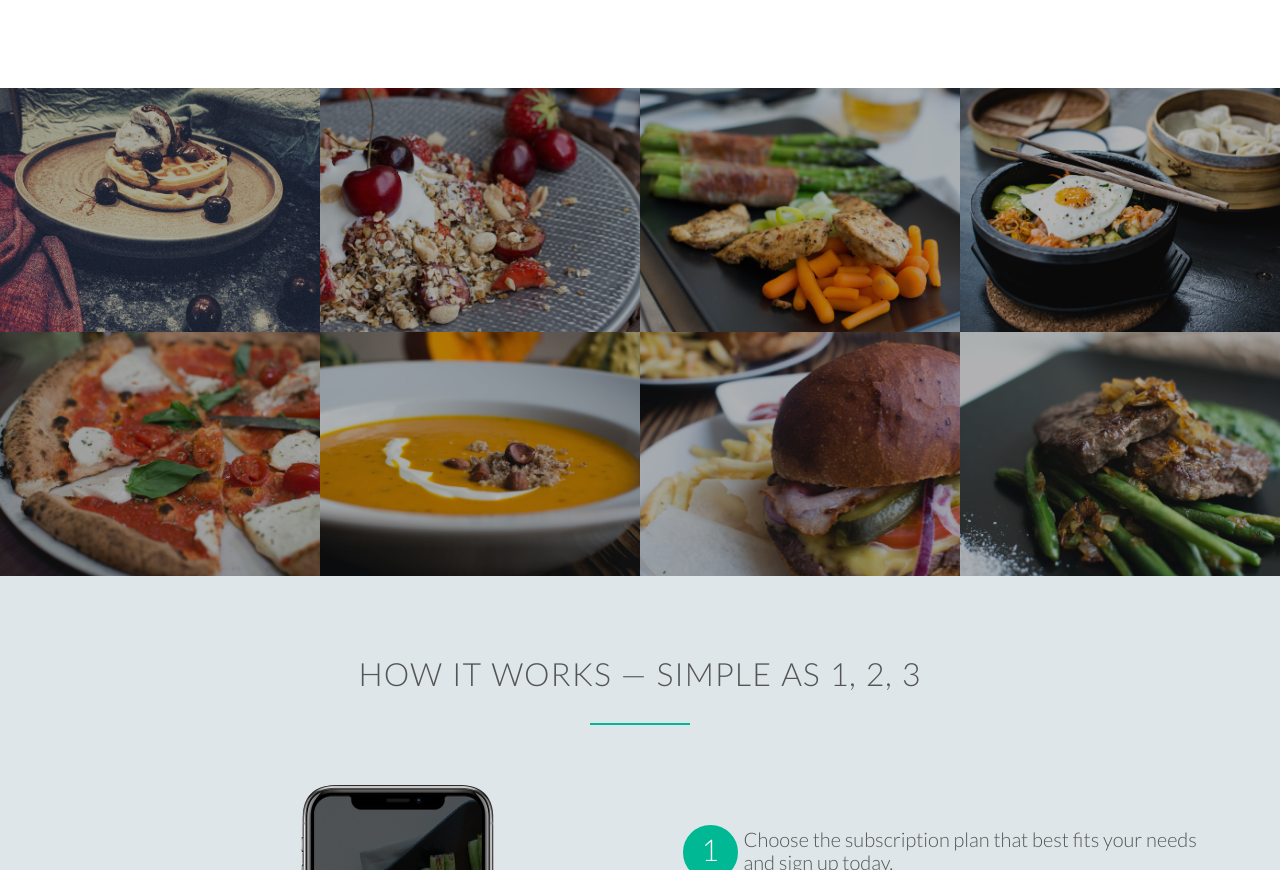
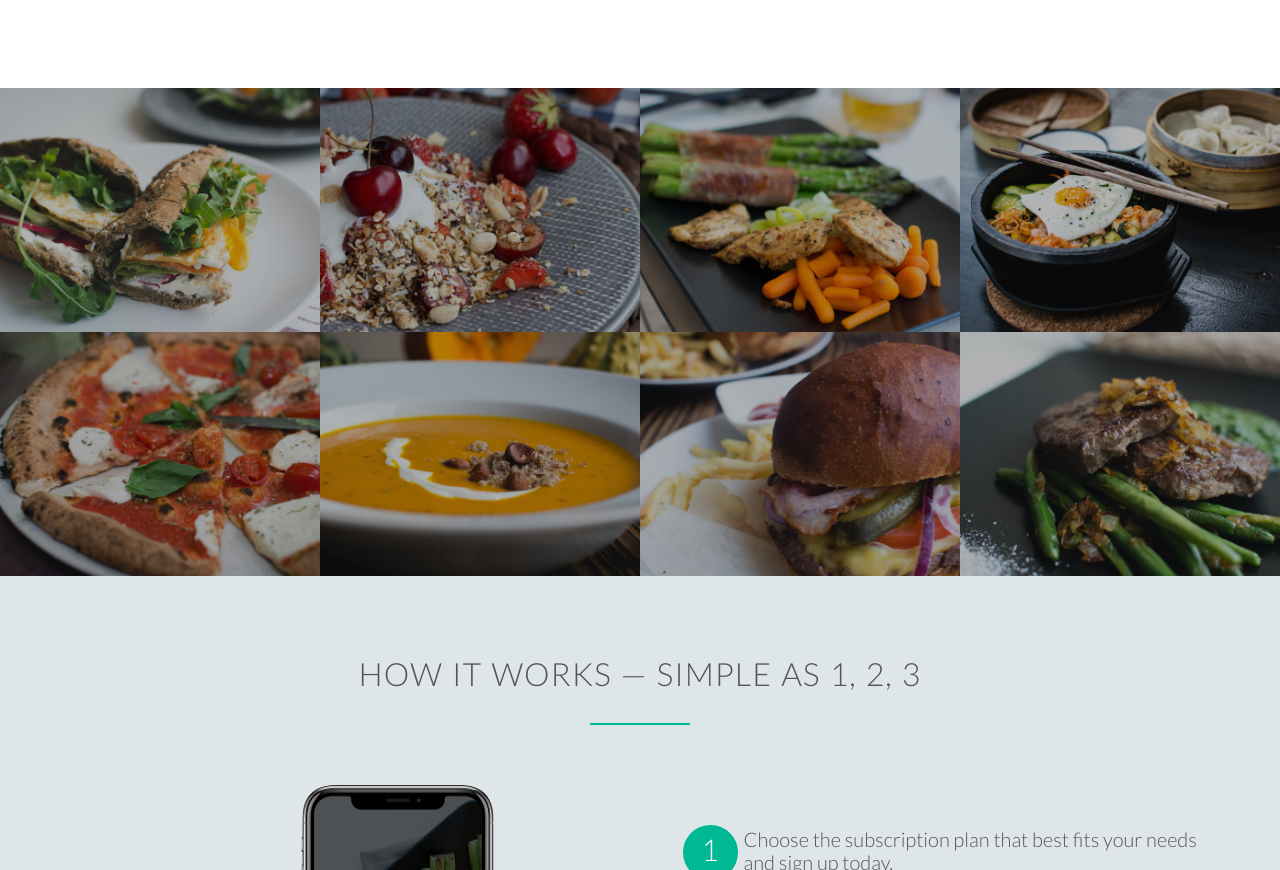
Before and after one commit to theonly1me/delivariety_JS_Project, a website built with Parcel: page index.html in a window 1280 px wide. Shown: the part 1352-2222 px from the top of the page. Built offline with nearby package versions, Linux system fonts and the light colour scheme.

Commit message:
Changed an Image

```diff
--- a/index.html
+++ b/index.html
@@ -98,8 +98,8 @@
         <li>
           <figure class="meal-photo">
             <img
-              src="./Resources/img/10.jpg"
-              alt="Belgian Chocolate Bluberry Waffles"
+              src="./Resources/img/6.jpg"
+              alt="Footlong Sub with Mustard"
             />
           </figure>
         </li>
```
